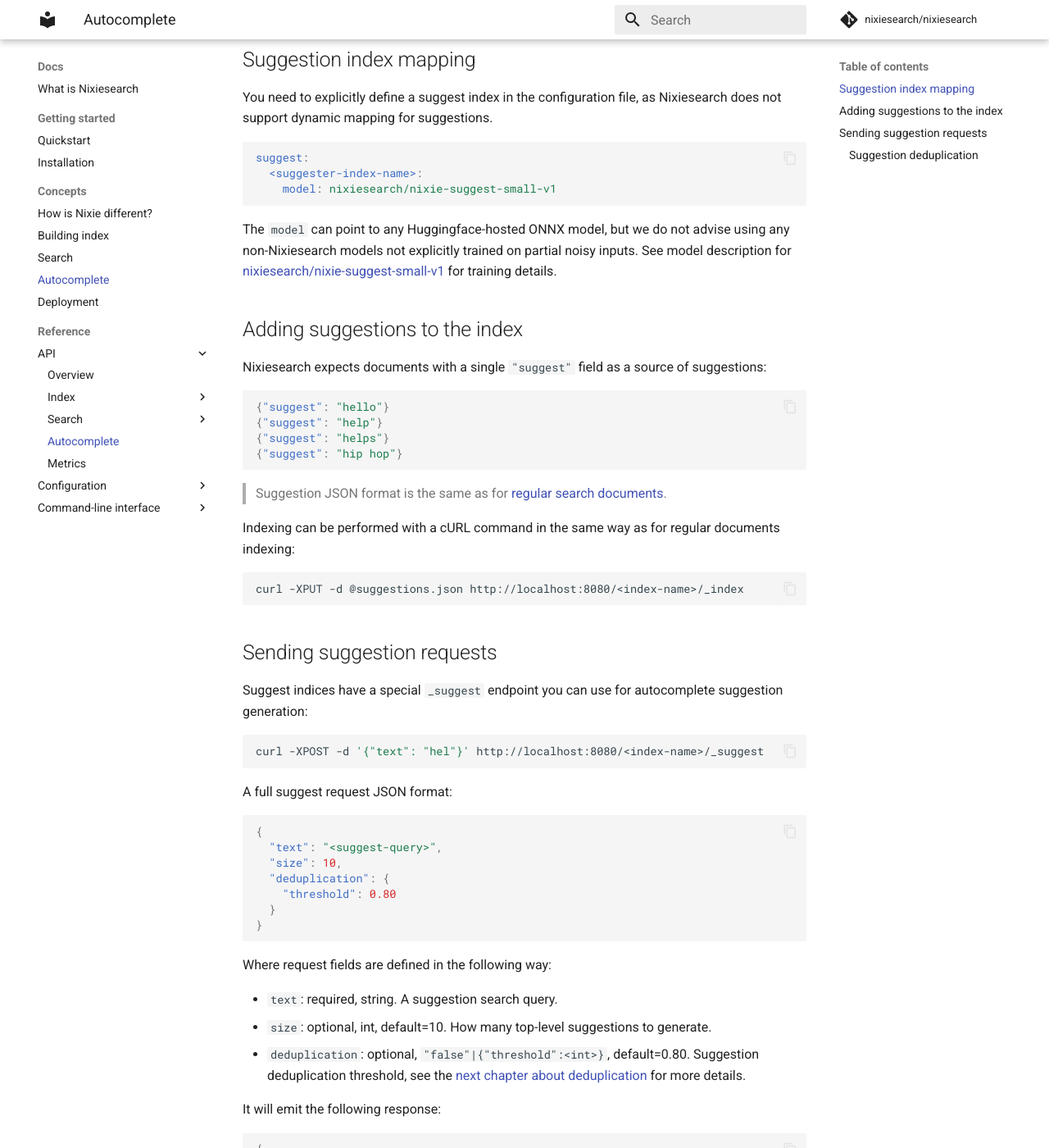
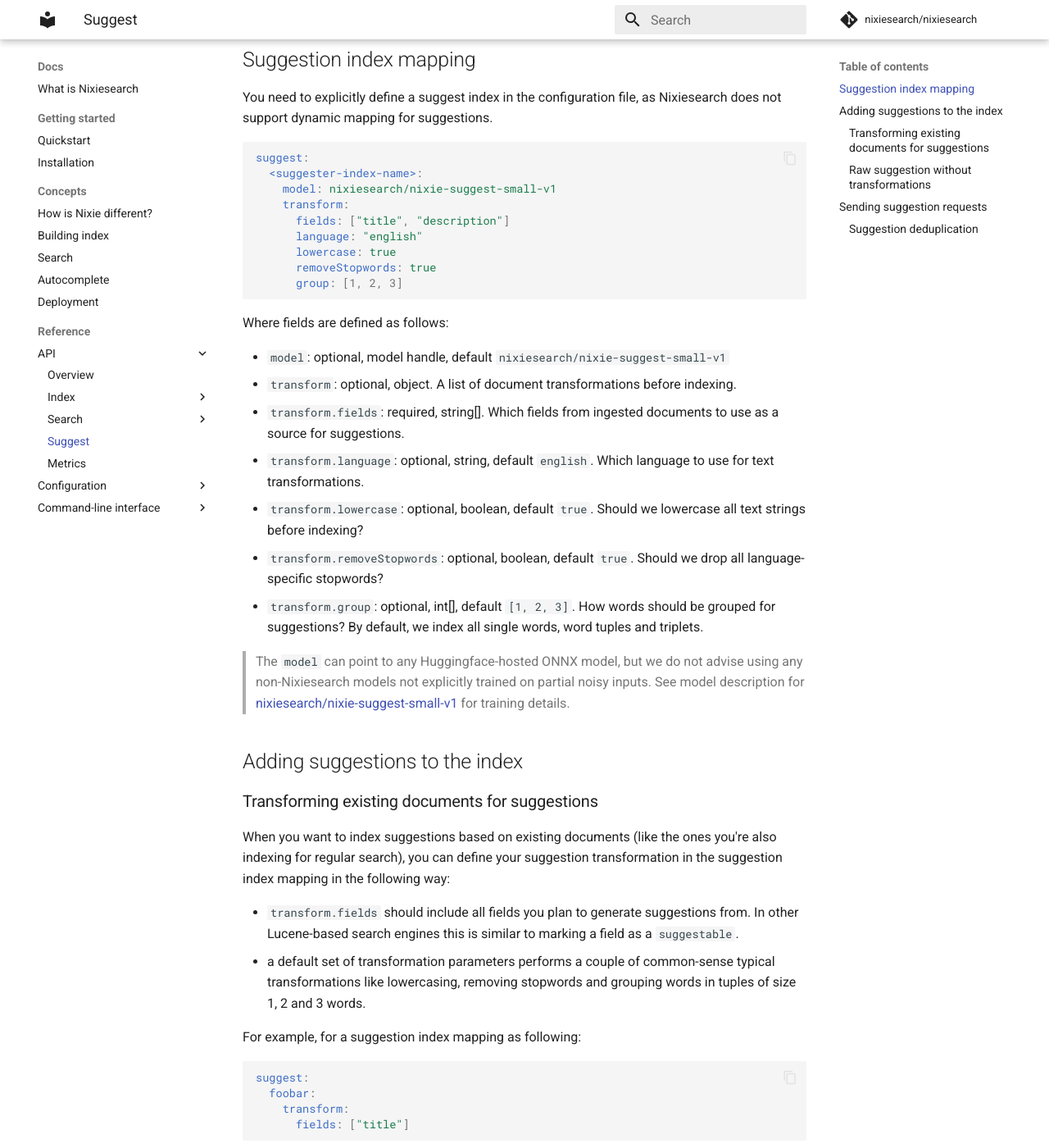
Before and after one commit to nixiesearch/nixiesearch, an MkDocs documentation site: the page built from docs/docs/reference/api/suggest.md, in a window 1280 px wide and 1400 px high, scrolled down 745 px. Shown: the whole window at 82% size. Built offline with MkDocs 1.6.1 and Material for MkDocs 9.7.7, drawn with Linux system fonts in a browser that asks for light colours; comment, search, counter and statistics services are not loaded; some of the changed text lies outside the part shown.

Commit message:
support doc import and transform for suggestions

````diff
--- a/docs/docs/reference/api/suggest.md
+++ b/docs/docs/reference/api/suggest.md
@@ -22,13 +22,57 @@
 suggest:
   <suggester-index-name>:
     model: nixiesearch/nixie-suggest-small-v1
+    transform:
+      fields: ["title", "description"]
+      language: "english"
+      lowercase: true
+      removeStopwords: true
+      group: [1, 2, 3]
 ```
 
-The `model` can point to any Huggingface-hosted ONNX model, but we do not advise using any non-Nixiesearch models not explicitly trained on partial noisy inputs. See model description for [nixiesearch/nixie-suggest-small-v1](https://huggingface.co/nixiesearch/nixie-suggest-small-v1) for training details.
+Where fields are defined as follows:
+
+* `model`: optional, model handle, default `nixiesearch/nixie-suggest-small-v1`
+* `transform`: optional, object. A list of document transformations before indexing.
+* `transform.fields`: required, string[]. Which fields from ingested documents to use as a source for suggestions.
+* `transform.language`: optional, string, default `english`. Which language to use for text transformations.
+* `transform.lowercase`: optional, boolean, default `true`. Should we lowercase all text strings before indexing?
+* `transform.removeStopwords`: optional, boolean, default `true`. Should we drop all language-specific stopwords?
+* `transform.group`: optional, int[], default `[1, 2, 3]`. How words should be grouped for suggestions? By default, we index all single words, word tuples and triplets.
+
+> The `model` can point to any Huggingface-hosted ONNX model, but we do not advise using any non-Nixiesearch models not explicitly trained on partial noisy inputs. See model description for [nixiesearch/nixie-suggest-small-v1](https://huggingface.co/nixiesearch/nixie-suggest-small-v1) for training details.
 
 ## Adding suggestions to the index
 
-Nixiesearch expects documents with a single `"suggest"` field as a source of suggestions:
+### Transforming existing documents for suggestions
+
+When you want to index suggestions based on existing documents (like the ones you're also indexing for regular search), you can define your suggestion transformation in the suggestion index mapping in the following way:
+
+* `transform.fields` should include all fields you plan to generate suggestions from. In other Lucene-based search engines this is similar to marking a field as a `suggestable`.
+* a default set of transformation parameters performs a couple of common-sense typical transformations like lowercasing, removing stopwords and grouping words in tuples of size 1, 2 and 3 words.
+
+For example, for a suggestion index mapping as following:
+
+```yaml
+suggest:
+  foobar:
+    transform:
+      fields: ["title"]
+```
+
+We can index documents with text field `title` with a default set of suggestion transformations:
+
+```shell
+curl -XPUT -d '{"title":"foo bar baz"}' http://localhost:8080/foobar/_index
+```
+
+> Suggestion JSON format is the same as for [regular search documents](../api/index/document-format.md).
+
+A default set of transformations will index the following suggestions: `["foo", "bar", "baz", "foo bar", "bar baz", "foo bar baz"]`
+
+### Raw suggestion without transformations
+
+When you already have a set of pre-made suggestions for indexing (for example, based on a set of previously searched queries or product titles), Nixiesearch expects documents with a single `"suggest"` field as a source of suggestions:
 
 ```json
 {"suggest": "hello"}
--- a/docs/mkdocs.yml
+++ b/docs/mkdocs.yml
@@ -121,7 +121,7 @@
         - How is Nixie different?: concepts/difference.md
         - Building index: concepts/indexing.md
         - Search: concepts/search.md
-        - Autocomplete: reference/api/suggest.md
+        - Autocomplete: concepts/autocomplete.md
         - Deployment: concepts/deploy.md
     - Reference:
         - API:
````
Also changed, not shown: docs/docs/concepts/autocomplete.md (added, +99 -0 lines), docs/docs/img/suggestions.png (added), 16 other files.
